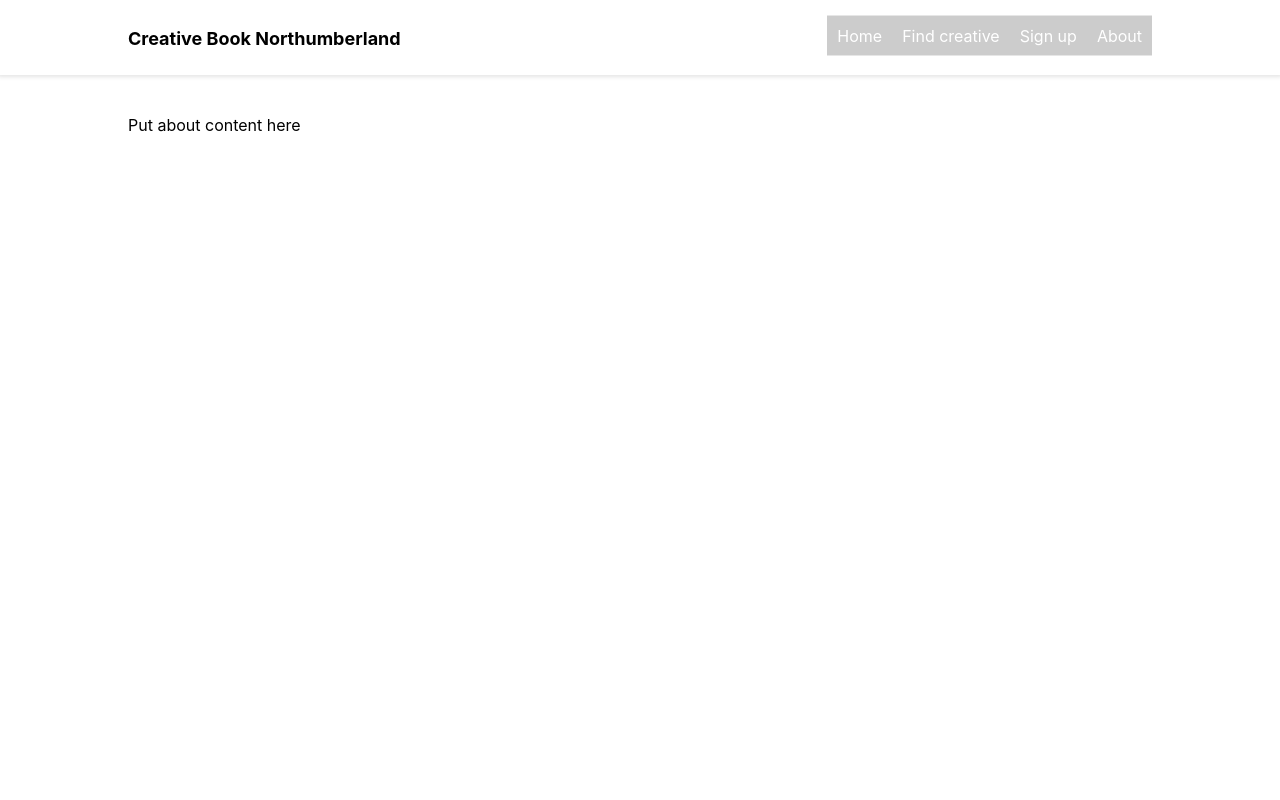
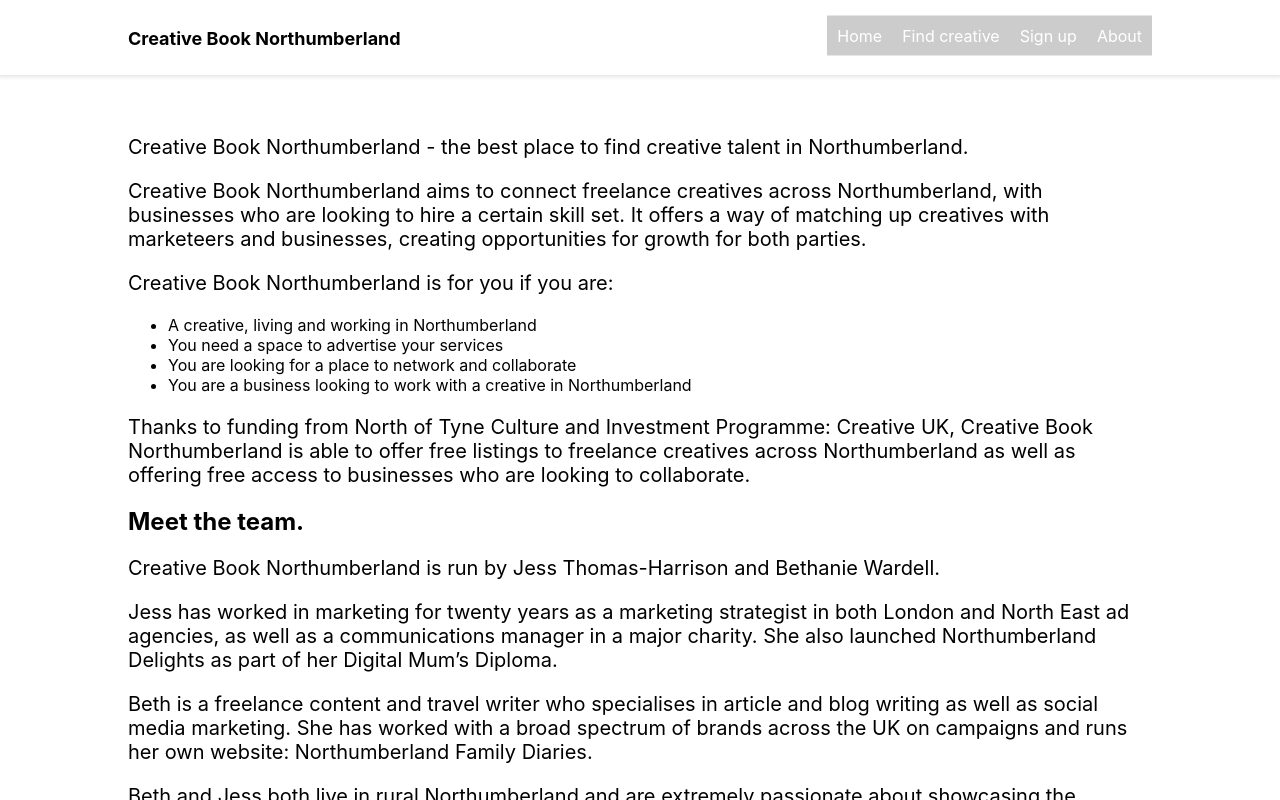
Before and after one commit to Oliver-Redeyoff/blackbook, a React (Create React App) app in the folder frontend/: page /#/about in a window 1280 px wide. Built offline with nearby package versions, Linux system fonts and the light colour scheme.

Commit message:
Added ui for filtering

```diff
--- a/frontend/src/components/views/AboutView.js
+++ b/frontend/src/components/views/AboutView.js
@@ -4,7 +4,49 @@
 
   return (
     <div>
-      Put about content here
+
+      <p>Creative Book Northumberland - the best place to find creative talent in Northumberland.</p>
+
+      <p>Creative Book Northumberland aims to connect freelance creatives across Northumberland,
+        with businesses who are looking to hire a certain skill set. It offers a way of matching
+        up creatives with marketeers and businesses, creating opportunities for growth for both
+        parties. </p>
+
+      <p>Creative Book Northumberland is for you if you are:</p>
+
+      <ul>
+        <li>A creative, living and working in Northumberland</li>
+        <li>You need a space to advertise your services</li>
+        <li>You are looking for a place to network and collaborate</li>
+        <li>You are a business looking to work with a creative in Northumberland</li>
+      </ul>
+
+
+      <p>Thanks to funding from North of Tyne Culture and Investment Programme: Creative UK,
+        Creative Book Northumberland is able to offer free listings to freelance creatives across
+        Northumberland as well as offering free access to businesses who are looking to collaborate.</p>
+
+      <h2>Meet the team.</h2>
+
+      <p>Creative Book Northumberland is run by Jess Thomas-Harrison and Bethanie Wardell.</p>
+
+      <p>Jess has worked in marketing for twenty years as a marketing strategist in both London
+        and North East ad agencies, as well as a communications manager in a major charity. She also
+        launched Northumberland Delights as part of her Digital Mum’s Diploma.</p>
+
+      <p>Beth is a freelance content and travel writer who specialises in article and blog writing as
+        well as social media marketing. She has worked with a broad spectrum of brands across the UK on
+        campaigns and runs her own website: Northumberland Family Diaries.</p>
+
+      <p>Beth and Jess both live in rural Northumberland and are extremely passionate about showcasing
+        the creative talent our wonderful county has to offer.</p>
+
+      <p>For all enquiries email: <a href='google.com'>info@creativebooknorthumberland.com</a>.</p>
+
+      <p>Creative UK champion, connect, support and invest in creative people and businesses. It is
+        through the support from Creative UK, online and in person as well as a supporting grant, that
+        Creative Book Northumberland is able to exist.</p>
+
     </div>
   )
 
--- a/frontend/src/components/views/SearchView.js
+++ b/frontend/src/components/views/SearchView.js
@@ -1,9 +1,11 @@
 import '../../css/SearchView.css'
 
 import { NavLink } from "react-router-dom"
-import Box from '@mui/material/Box'
-import Chip from '@mui/material/Chip'
-import Stack from '@mui/material/Stack'
+import InputAdornment from '@mui/material/InputAdornment'
+import TextField from '@mui/material/TextField'
+import Autocomplete from '@mui/material/Autocomplete'
+import SearchIcon from '@mui/icons-material/Search'
+import FilterAlt from '@mui/icons-material/FilterAlt'
 
 import Loader from '../misc/Loader'
 import PortfolioPreview from '../misc/PortfolioPreview'
@@ -14,8 +16,17 @@
 
 function SearchView() {
 
+  const services = [
+    'Graphic Design', 'Photography', 'Illustration',
+    'Copywriting', 'Social media', 'Music', 'Website design',
+    'Website building', 'Legal advice', 'Financial advice'
+  ]
+
+
   const [portfolios, setPortfolios] = useState([])
+  const [filteredPortfolios, setFilteredPortfolios] = useState([])
   const [loading, setLoading] = useState(true)
+
 
   useEffect(() => {
     api.getAllPortfolios()
@@ -47,7 +58,45 @@
   return (
     <div className='search-view'>
 
-      <h1 className='appear'>All creatives:</h1>
+      <div className='filters'>
+
+        <TextField
+          label='Search by name'
+          size='small'
+          InputProps={{
+            startAdornment: <InputAdornment position="start"><SearchIcon /></InputAdornment>,
+          }}
+        />
+
+        <Autocomplete
+          multiple
+          sx={{ display: 'inline-block', ml: 2, width: 300 }}
+          size='small'
+          options={services}
+          getOptionLabel={option => option}
+          renderInput={params => {
+            return (
+              <TextField
+                {...params}
+                label="Filter by service"
+                fullWidth
+                InputProps={{
+                  ...params.InputProps,
+                  startAdornment: (
+                    <>
+                      <InputAdornment position="start">
+                        <FilterAlt />
+                      </InputAdornment>
+                      {params.InputProps.startAdornment}
+                    </>
+                  )
+                }}
+              />
+            );
+          }}
+        />
+
+      </div>
 
       { loading==true && <div style={{'textAlign': 'center', 'marginTop': '10%'}}><Loader /></div> }
 
--- a/frontend/src/css/SearchView.css
+++ b/frontend/src/css/SearchView.css
@@ -6,3 +6,10 @@
 .search-view h1 {
     margin-bottom: 40px;
 }
+
+.search-view .filters {
+    border: 1px solid rgba(0, 0, 0, 0.2);
+    padding: 10px 20px;
+    margin-bottom: 30px;
+    border-radius: 10px;
+}
```
